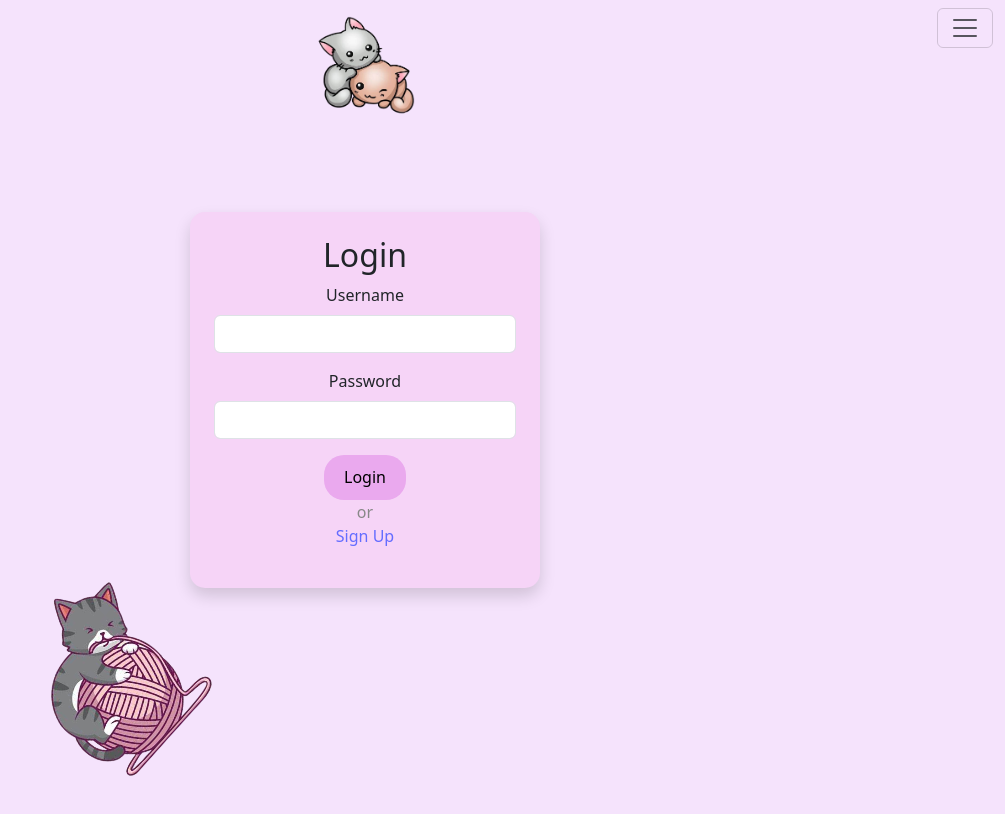
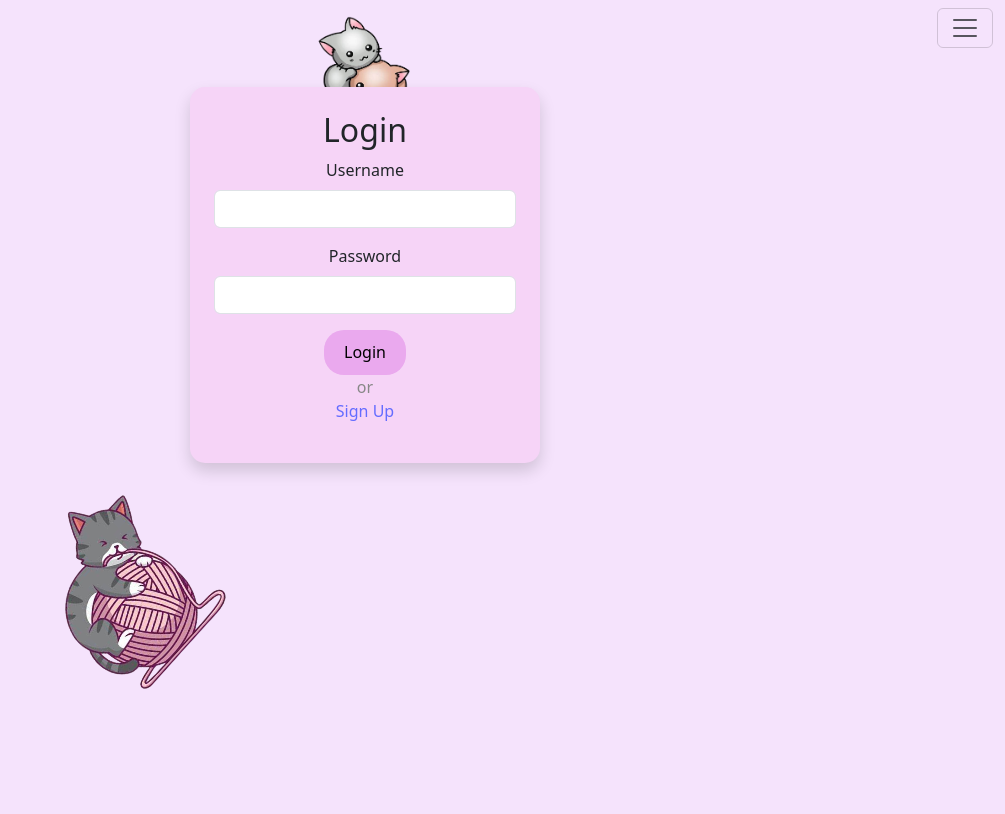
Before and after one commit to Spade-M/Samishi, a React (Vite) app in the folder frontend/: page /login in a window 1280 px wide. Shown: the top 814 px of the page, without its empty margins (275-1280 px from the left). Built offline with nearby package versions, Linux system fonts and the light colour scheme; no server answers.

Commit message:
Remove Feeds component and update routing; enhance Login component styling

```diff
--- a/frontend/src/App.jsx
+++ b/frontend/src/App.jsx
@@ -10,7 +10,6 @@ import User from "./Components/UserInfo";
 import UserQuery from "./Components/UserQuery";
 import Edit from "./Components/EditInfo";
 import More from "./Components/More";
-import Feeds from "./Components/Feeds";
 import Layout from "./Components/Layout";
 import "./App.css";
 
@@ -21,7 +20,6 @@ function App() {
       element: <Layout />,
       children: [
         { path: "/", element: <Home /> },
-        { path: "/feeds", element: <Feeds /> },
         { path: "/about", element: <AboutUs /> },
         { path: "/posts", element: <Posts /> },
         { path: "/login", element: <Login /> },
--- a/frontend/src/Components/Feeds.jsx
+++ /dev/null
@@ -1,11 +0,0 @@
-import React from 'react'
-
-const Feeds = () => {
-  return (
-    <div>
-      Feeds field
-    </div>
-  )
-}
-
-export default Feeds
--- a/frontend/src/Components/Login.jsx
+++ b/frontend/src/Components/Login.jsx
@@ -108,11 +108,13 @@ const Login = () => {
         </form>
       </div>
       <div>
+
+
       <img
             src={cat1}
             alt="Playing Cat"
             className="img-fluid"
-            style={{ width: "250px",bottom: "0px", left: "20%",position: "absolute" , rotate: "-48deg"}}
+            style={{ width: "250px",bottom: "70%", left: "-70%",position: "relative  " , rotate: "-48deg"}}
           ></img>
       </div>
     </div>
```
